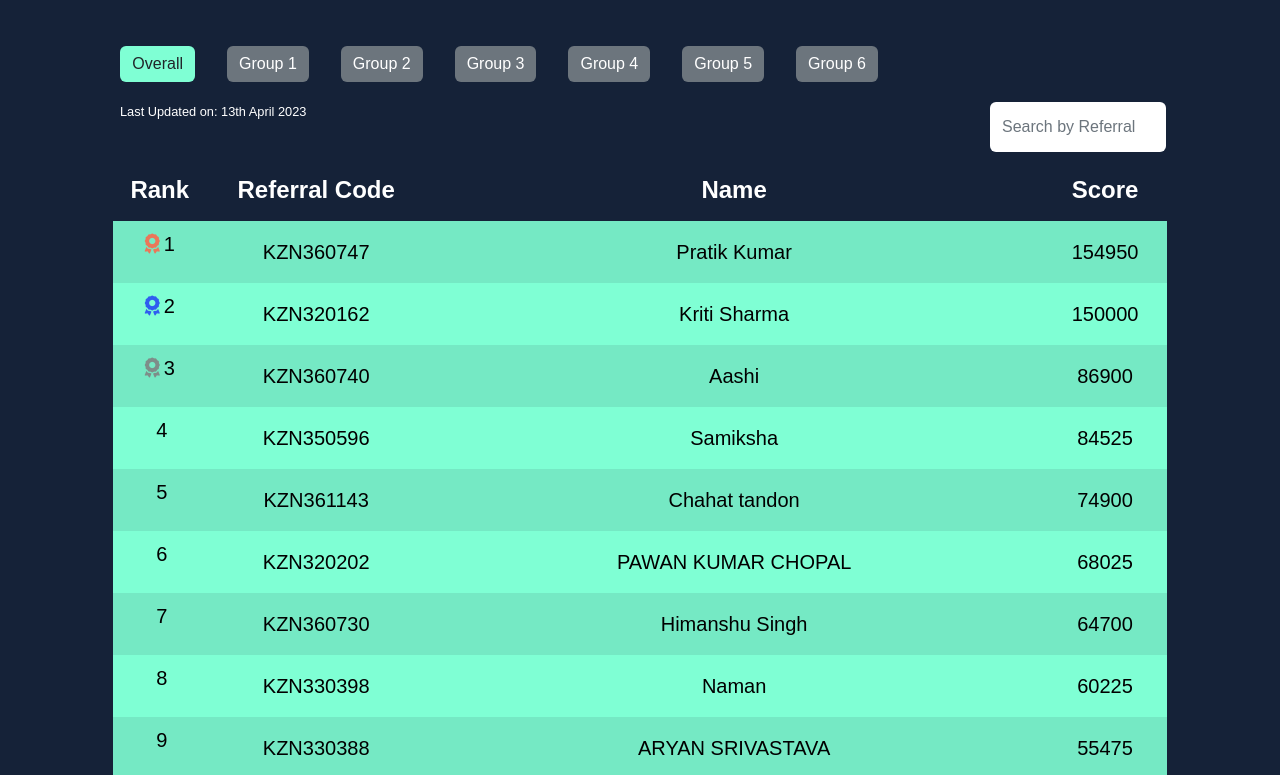
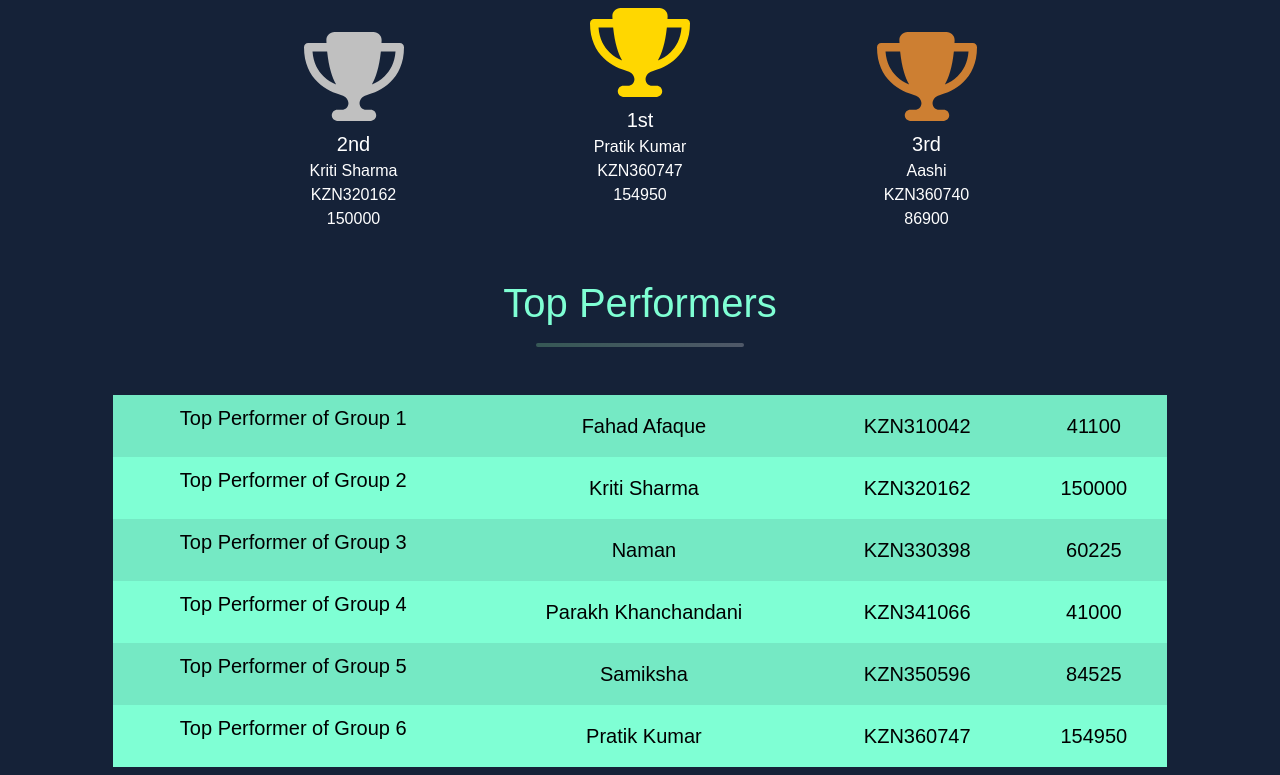
Before and after one commit to NSS-IIT-Delhi/Kaizen-23-CAP, a React (Create React App) app: page /leaderboard in a window 1280 px wide. Shown: the part 285-1060 px from the top of the page. Built offline with nearby package versions, Linux system fonts and the light colour scheme.

Commit message:
leaderboard design update

```diff
--- a/src/components/leaderboard/LeaderBoard.js
+++ b/src/components/leaderboard/LeaderBoard.js
@@ -41,10 +41,109 @@ const Board = () => {
   };
   return (
     <div className="container">
-      <h1 className='text-center mt-4' style={{fontFamily : "Meriweather"}}>LeaderBoard</h1>
+      {/* <center><button class="applybtn mb-5" onClick={form}>See Final Results</button></center> */}
+      <center class=" pt-5"><h1>Overall Winners</h1></center>
+      <hr></hr>
+
+        <div class="pt-5  row justify-content-center">
+          <div class="col-3 text-center pt-4">
+            <svg fill="#C0C0C0"  width="100px"  xmlns="http://www.w3.org/2000/svg" viewBox="0 0 576 512"><path d="M400 0H176c-26.5 0-48.1 21.8-47.1 48.2c.2 5.3 .4 10.6 .7 15.8H24C10.7 64 0 74.7 0 88c0 92.6 33.5 157 78.5 200.7c44.3 43.1 98.3 64.8 138.1 75.8c23.4 6.5 39.4 26 39.4 45.6c0 20.9-17 37.9-37.9 37.9H192c-17.7 0-32 14.3-32 32s14.3 32 32 32H384c17.7 0 32-14.3 32-32s-14.3-32-32-32H357.9C337 448 320 431 320 410.1c0-19.6 15.9-39.2 39.4-45.6c39.9-11 93.9-32.7 138.2-75.8C542.5 245 576 180.6 576 88c0-13.3-10.7-24-24-24H446.4c.3-5.2 .5-10.4 .7-15.8C448.1 21.8 426.5 0 400 0zM48.9 112h84.4c9.1 90.1 29.2 150.3 51.9 190.6c-24.9-11-50.8-26.5-73.2-48.3c-32-31.1-58-76-63-142.3zM464.1 254.3c-22.4 21.8-48.3 37.3-73.2 48.3c22.7-40.3 42.8-100.5 51.9-190.6h84.4c-5.1 66.3-31.1 111.2-63 142.3z"/></svg>
+            <div class="pt-2" style={{"font-size":"20px"}}>2nd</div>
+            <div class="" style={{"font-size":"16px"}}>Kriti Sharma</div>
+            <div class="" style={{"font-size":"16px"}}>KZN320162</div>
+            <div class="" style={{"font-size":"16px"}}>150000</div>
+            </div>
+            <div class="col-3 text-center pb-4">
+            <svg fill="#FFD700"  width="100px"  xmlns="http://www.w3.org/2000/svg" viewBox="0 0 576 512"><path d="M400 0H176c-26.5 0-48.1 21.8-47.1 48.2c.2 5.3 .4 10.6 .7 15.8H24C10.7 64 0 74.7 0 88c0 92.6 33.5 157 78.5 200.7c44.3 43.1 98.3 64.8 138.1 75.8c23.4 6.5 39.4 26 39.4 45.6c0 20.9-17 37.9-37.9 37.9H192c-17.7 0-32 14.3-32 32s14.3 32 32 32H384c17.7 0 32-14.3 32-32s-14.3-32-32-32H357.9C337 448 320 431 320 410.1c0-19.6 15.9-39.2 39.4-45.6c39.9-11 93.9-32.7 138.2-75.8C542.5 245 576 180.6 576 88c0-13.3-10.7-24-24-24H446.4c.3-5.2 .5-10.4 .7-15.8C448.1 21.8 426.5 0 400 0zM48.9 112h84.4c9.1 90.1 29.2 150.3 51.9 190.6c-24.9-11-50.8-26.5-73.2-48.3c-32-31.1-58-76-63-142.3zM464.1 254.3c-22.4 21.8-48.3 37.3-73.2 48.3c22.7-40.3 42.8-100.5 51.9-190.6h84.4c-5.1 66.3-31.1 111.2-63 142.3z"/></svg>
+            <div class="pt-2" style={{"font-size":"20px"}}>1st</div>
+            <div class="" style={{"font-size":"16px"}}>Pratik Kumar</div>
+            <div class="" style={{"font-size":"16px"}}>KZN360747</div>
+            <div class="" style={{"font-size":"16px"}}>154950</div>
+            </div>
+            <div class="col-3 text-center pt-4">
+            <svg fill="#CD7F32" width="100px"  xmlns="http://www.w3.org/2000/svg" viewBox="0 0 576 512"><path d="M400 0H176c-26.5 0-48.1 21.8-47.1 48.2c.2 5.3 .4 10.6 .7 15.8H24C10.7 64 0 74.7 0 88c0 92.6 33.5 157 78.5 200.7c44.3 43.1 98.3 64.8 138.1 75.8c23.4 6.5 39.4 26 39.4 45.6c0 20.9-17 37.9-37.9 37.9H192c-17.7 0-32 14.3-32 32s14.3 32 32 32H384c17.7 0 32-14.3 32-32s-14.3-32-32-32H357.9C337 448 320 431 320 410.1c0-19.6 15.9-39.2 39.4-45.6c39.9-11 93.9-32.7 138.2-75.8C542.5 245 576 180.6 576 88c0-13.3-10.7-24-24-24H446.4c.3-5.2 .5-10.4 .7-15.8C448.1 21.8 426.5 0 400 0zM48.9 112h84.4c9.1 90.1 29.2 150.3 51.9 190.6c-24.9-11-50.8-26.5-73.2-48.3c-32-31.1-58-76-63-142.3zM464.1 254.3c-22.4 21.8-48.3 37.3-73.2 48.3c22.7-40.3 42.8-100.5 51.9-190.6h84.4c-5.1 66.3-31.1 111.2-63 142.3z"/></svg>
+            <div class="pt-2" style={{"font-size":"20px"}}>3rd</div>
+            <div class="" style={{"font-size":"16px"}}>Aashi</div>
+            <div class="" style={{"font-size":"16px"}}>KZN360740</div>
+            <div class="" style={{"font-size":"16px"}}>86900</div>
+            </div>
+
+            </div>
+
+        {/* <div className="d-flex justify-content-between mb-1 w-96 m-auto">
+        <div className=''>
+          <button className="text-dark mx-3 btns mb-3" onClick={() => setLeadersData(overallData)} style={{backgroundColor:"aquamarine"}}>Overall</button>
+            <button key={OneData.state} className=" btn-secondary btns mx-3 mb-3" onClick={() => setLeadersData(OneData)}>Group 1</button>
+            <button key={TwoData.state} className=" btn-secondary btns mx-3 mb-3" onClick={() => setLeadersData(TwoData)}>Group 2</button>
+            <button key={ThreeData.state} className=" btn-secondary btns mx-3 mb-3" onClick={() => setLeadersData(ThreeData)}>Group 3</button>
+            <button key={FourData.state} className=" btn-secondary btns mx-3 mb-3" onClick={() => setLeadersData(FourData)}>Group 4</button>
+            <button key={FiveData.state} className=" btn-secondary btns mx-3 mb-3" onClick={() => setLeadersData(FiveData)}>Group 5</button>
+            <button key={SixData.state} className=" btn-secondary btns mx-3 mb-3" onClick={() => setLeadersData(SixData)}>Group 6</button>
+        </div>
+
+      </div> */}
+      {/* <div className="d-flex justify-content-between mb-1">
+          <div className="update">
+           <p>Last Updated on: 12th April 2023</p>
+          </div>
+          <form onSubmit={handleSearch} >
+            <input type="text" placeholder="Search by Referral" value={searchName} onChange={(e) => setSearchName(e.target.value)} className="form-control search  mr-1" />
+          </form></div> */}
+
+          <center class="pt-5"><h1>Top Performers</h1></center>
+          <hr></hr>
+      <table className="table table-borderless mt-3" style={{width:"94.5%"}}>
+        {/* <thead>
+          <tr style={{color:"white"}}>
+            <th> <h4>Awards</h4></th>
+            <th><h4>Name</h4> </th>
+            <th> <h4>Referral Code</h4></th>
+            <th><h4>Score</h4> </th>
+          </tr>
+        </thead> */}
+        <tbody>
+              <tr className="trow" style={{ marginBottom: '10px !important' }}>
+                <td>Top Performer of Group 1</td>
+                <td className="p-3">Fahad Afaque</td>
+                <td className="p-3">KZN310042</td>
+                <td className="p-3 ">41100</td>
+              </tr>
+              <tr className="trow" style={{ marginBottom: '10px !important' }}>
+                <td>Top Performer of Group 2</td>
+                <td className="p-3">Kriti Sharma</td>
+                <td className="p-3">KZN320162</td>
+                <td className="p-3 ">150000</td>
+              </tr>
+              <tr className="trow" style={{ marginBottom: '10px !important' }}>
+                <td>Top Performer of Group 3</td>
+                <td className="p-3">Naman</td>
+                <td className="p-3">KZN330398</td>
+                <td className="p-3 ">60225</td>
+              </tr>
+              <tr className="trow" style={{ marginBottom: '10px !important' }}>
+                <td>Top Performer of Group 4</td>
+                <td className="p-3">Parakh Khanchandani	</td>
+                <td className="p-3">KZN341066</td>
+                <td className="p-3 ">41000</td>
+              </tr>
+              <tr className="trow" style={{ marginBottom: '10px !important' }}>
+                <td>Top Performer of Group 5</td>
+                <td className="p-3">Samiksha</td>
+                <td className="p-3">KZN350596</td>
+                <td className="p-3 ">84525</td>
+              </tr>
+              <tr className="trow" style={{ marginBottom: '10px !important' }}>
+                <td>Top Performer of Group 6</td>
+                <td className="p-3">Pratik Kumar</td>
+                <td className="p-3">KZN360747</td>
+                <td className="p-3 ">154950</td>
+              </tr>
+        </tbody>
+      </table>
+      <p className='update' style={{textAlign : "center", color:"snow", width:"94.5%"}}>Note: The information regarding the Certificate of Participation, Certificate of Appreciation, Merit Certificate, Letter of Recommendations and Gift Hampers will be communicated to the top performers.</p>
+
+      <h1 className='text-center mt-4 pt-5' style={{fontFamily : "Meriweather"}}>LeaderBoard</h1>
       <hr/>
-
-      <center><button class="applybtn mb-5" onClick={form}>See Final Results</button></center>
         <div className="d-flex justify-content-between mb-1 w-96 m-auto">
         <div className=''>
           <button className="text-dark mx-3 btns mb-3" onClick={() => setLeadersData(overallData)} style={{backgroundColor:"aquamarine"}}>Overall</button>
```
